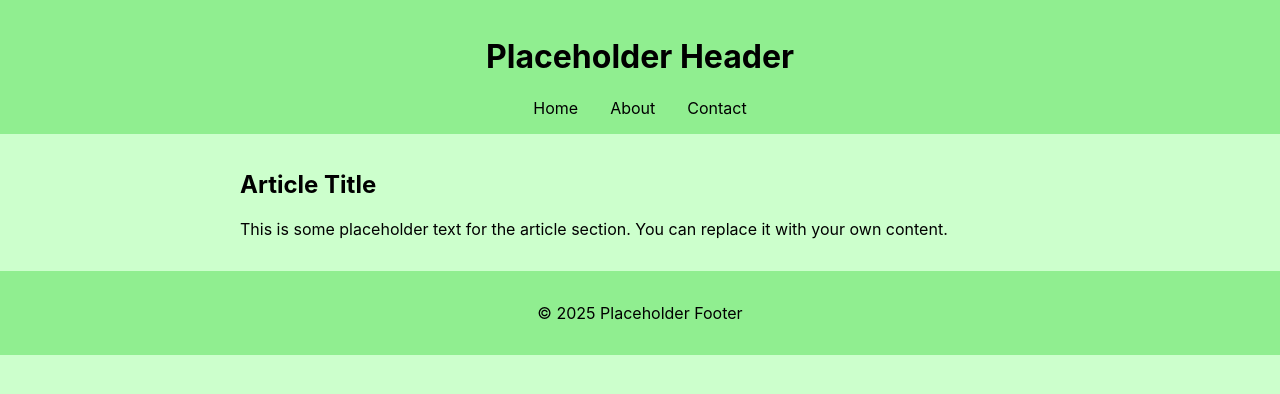
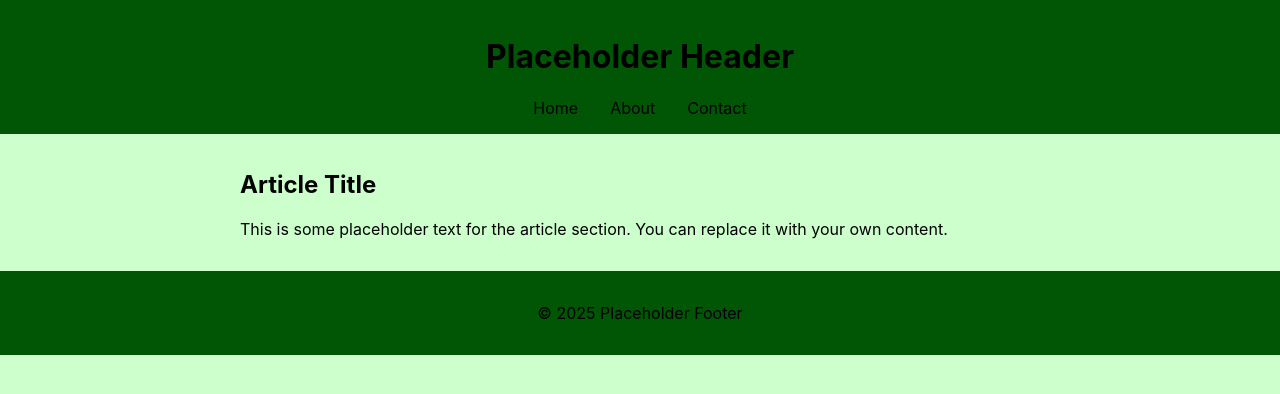
Before and after one commit to ethanlaszok/eals, a plain HTML site: page index.html in a window 1280 px wide. Drawn offline with Linux system fonts and the light colour scheme.

Commit message:
Fix CSS and update styles

```diff
--- a/style.css
+++ b/style.css
@@ -6,7 +6,7 @@
 }
 
 header {
-    background-color: #90ee90;
+    background-color: #005604;
     color: black;
     padding: 1em 0;
     text-align: center;
@@ -34,7 +34,7 @@
 }
 
 footer {
-    background-color: #90ee90;
+    background-color: #005604;
     color: black;
     text-align: center;
     padding: 1em 0;
```
